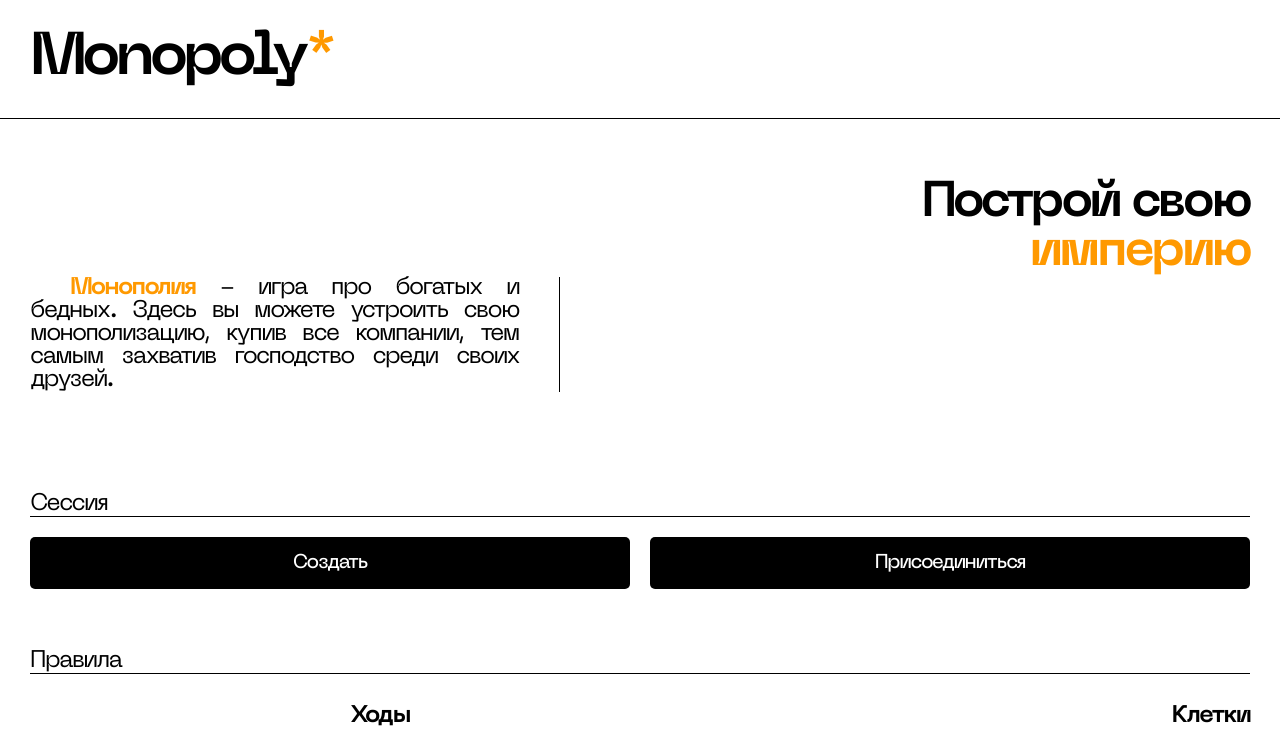
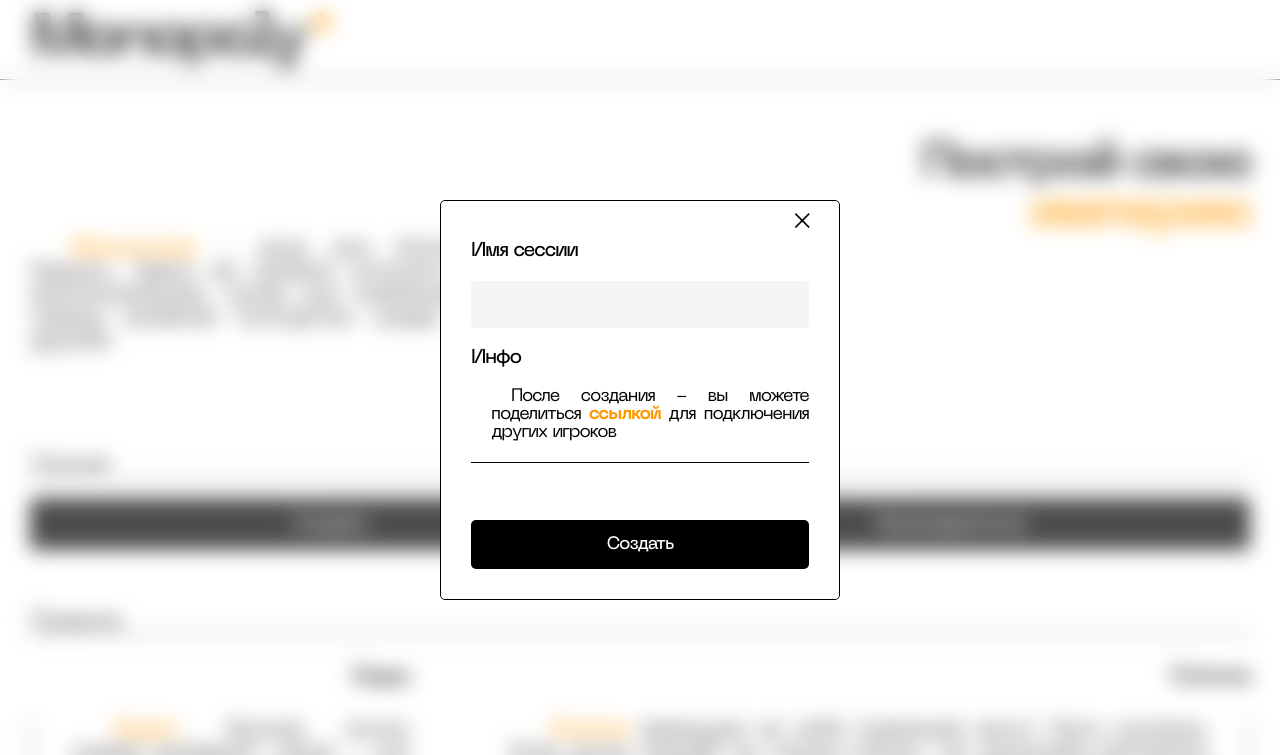
Before and after one commit to alternatio/monopoly, a Next.js app: page / in a window 1280 px wide. Shown: the top 755 px of the page. Built offline with nearby package versions, Linux system fonts and the light colour scheme.

Commit message:
added popups

```diff
--- a/components/Wrapper.tsx
+++ b/components/Wrapper.tsx
@@ -1,9 +1,11 @@
 import {FC, ReactNode} from "react";
 import style from '/styles/components/wrapper.module.scss'
+import {motion} from "framer-motion";
 
 const Wrapper: FC<{children?: ReactNode}> = (props) => {
 	return (
-		<div className={style.wrapper}>
+		<div
+			className={style.wrapper}>
 			<div className={style.container}>
 				{props.children}
 			</div>
--- a/pages/index.tsx
+++ b/pages/index.tsx
@@ -1,12 +1,90 @@
 import type {NextPage} from 'next'
 import style from '/styles/pages/Home.module.scss'
-import React, {useState} from "react"
+import React, {FC, useState} from "react"
+import {motion, AnimatePresence} from "framer-motion";
 
 import Wrapper from "../components/Wrapper"
 
 const Home: NextPage = () => {
+	const [addPopupVisible, handleAddPopupVisible] = useState<boolean>(true)
+	const [joinPopupVisible, handleJoinPopupVisible] = useState<boolean>(false)
+
+	const AddSessionPopup: FC = () => {
+		return (
+			<motion.div
+				initial={{opacity: 0}}
+				animate={{opacity: 1}}
+				exit={{opacity: 0}}
+				className={style.popupWrapper}>
+				<div className={style.popup}>
+					<button
+						onClick={() => handleAddPopupVisible(false)}
+						className={style.cross}>
+						⨉
+					</button>
+					<main className={style.popupMain}>
+						<h3 className={style.popupTitle}>
+							Имя сессии
+						</h3>
+						<label>
+							<input className={style.input} type="text"/>
+						</label>
+						<h3 className={style.popupTitle}>
+							Инфо
+						</h3>
+						<p className={style.popupText}>
+							После создания - вы можете поделиться <span className={style.accent}>ссылкой</span> для подключения других игроков
+						</p>
+					</main>
+					<button className={style.button}>
+						Создать
+					</button>
+				</div>
+			</motion.div>
+		)
+	}
+
+	const JoinSessionPopup: FC = () => {
+		return (
+			<motion.div
+				initial={{opacity: 0}}
+				animate={{opacity: 1}}
+				exit={{opacity: 0}}
+				className={style.popupWrapper}>
+				<div className={style.popup}>
+					<button
+						onClick={() => handleJoinPopupVisible(false)}
+						className={style.cross}>
+						⨉
+					</button>
+					<main className={style.popupMain}>
+						<h3 className={style.popupTitle}>
+							Ссылка сессии
+						</h3>
+						<label>
+							<input className={style.input} type="text"/>
+						</label>
+					</main>
+					<button className={style.button}>
+						Подключиться
+					</button>
+				</div>
+			</motion.div>
+		)
+	}
+
 	return (
 		<Wrapper>
+			<AnimatePresence>
+				{addPopupVisible &&
+          <AddSessionPopup />
+				}
+			</AnimatePresence>
+			<AnimatePresence>
+				{joinPopupVisible &&
+					<JoinSessionPopup />
+				}
+			</AnimatePresence>
 			<header className={style.header}>
 				Monopoly<span className={style.accent}>*</span>
 			</header>
@@ -24,10 +102,14 @@
 						Сессия
 					</div>
 					<div className={style.sessionButtons}>
-						<button className={style.button}>
+						<button
+							onClick={() => handleAddPopupVisible(true)}
+							className={style.button}>
 							Создать
 						</button>
-						<button className={style.button}>
+						<button
+							onClick={() => handleJoinPopupVisible(true)}
+							className={style.button}>
 							Присоединиться
 						</button>
 					</div>
--- a/styles/components/wrapper.module.css
+++ b/styles/components/wrapper.module.css
@@ -6,6 +6,7 @@
 
 .wrapper {
   width: 100%;
+  height: 100%;
 }
 
 .wrapper * {
--- a/styles/components/wrapper.module.scss
+++ b/styles/components/wrapper.module.scss
@@ -8,6 +8,7 @@
 
 .wrapper {
   width: 100%;
+  height: 100%;
   @extend %column;
 }
 .wrapper * {
--- a/styles/global/globals.css
+++ b/styles/global/globals.css
@@ -17,7 +17,7 @@
 }
 
 ::-webkit-scrollbar-thumb {
-  background: #000;
+  background: #FF9900;
 }
 
 html {
@@ -36,7 +36,7 @@
   text-decoration: none;
 }
 
-button {
+button, input {
   background: none;
   outline: none;
   border: none;
--- a/styles/global/globals.scss
+++ b/styles/global/globals.scss
@@ -17,7 +17,7 @@
   width: .4rem;
 }
 ::-webkit-scrollbar-thumb {
-  background: #000;
+  background: #FF9900;
 }
 
 html {
@@ -36,7 +36,7 @@
   text-decoration: none;
 }
 
-button {
+button, input {
   background: none;
   outline: none;
   border: none;
--- a/styles/pages/Home.module.css
+++ b/styles/pages/Home.module.css
@@ -221,6 +221,76 @@
   border-bottom: #FF9900 solid 0.05rem;
 }
 
+.popupWrapper {
+  display: flex;
+  align-items: center;
+  justify-content: center;
+  position: fixed;
+  width: 100%;
+  height: 100%;
+  background: rgba(255, 255, 255, 0.3);
+  z-index: 100;
+  backdrop-filter: blur(0.5rem);
+}
+
+.popup {
+  width: min(100%, 20rem);
+  min-height: 20rem;
+  padding: 2rem 1.5rem 1.5rem;
+  border-radius: 0.25rem;
+  border: #000000 solid 0.05rem;
+  background: #FFFFFF;
+  position: relative;
+  display: flex;
+  flex-direction: column;
+  gap: 2rem;
+  justify-content: space-between;
+}
+
+.popupMain {
+  display: flex;
+  flex-direction: column;
+  gap: 1rem;
+}
+
+.popupTitle {
+  font-size: 1rem;
+  line-height: 1rem;
+  font-weight: 500;
+}
+
+.input {
+  font-size: 0.9rem;
+  background: #F4F4F4;
+  border-radius: 0.25rem;
+  width: 100%;
+  padding: 0.75rem;
+}
+
+.popupText {
+  font-size: 0.9rem;
+  line-height: 0.9rem;
+  text-align: justify;
+  padding: 0 0 1rem 1rem;
+  text-indent: 1rem;
+  border-bottom: #000000 solid 0.05rem;
+}
+.popupText * {
+  font-size: 0.9rem;
+  line-height: 0.9rem;
+}
+
+.cross {
+  position: absolute;
+  right: 1rem;
+  top: 0;
+  padding: 0.5rem;
+  cursor: pointer;
+}
+.cross:hover {
+  opacity: 0.5;
+}
+
 @media (min-width: 640px) {
   .textBorderRight, .textBorderLeft {
     font-size: 1rem;
--- a/styles/pages/Home.module.scss
+++ b/styles/pages/Home.module.scss
@@ -227,6 +227,70 @@
   }
 }
 
+.popupWrapper {
+  display: flex;
+  align-items: center;
+  justify-content: center;
+  position: fixed;
+  width: 100%;
+  height: 100%;
+  background: rgba($white, .3);
+  z-index: 100;
+  backdrop-filter: blur(.5rem);
+}
+.popup {
+  width: min(100%, 20rem);
+  min-height: 20rem;
+  padding: 2rem 1.5rem 1.5rem;
+  border-radius: .25rem;
+  border: $common-color solid .05rem;
+  background: $white;
+  position: relative;
+  display: flex;
+  flex-direction: column;
+  gap: 2rem;
+  justify-content: space-between;
+}
+.popupMain {
+  display: flex;
+  flex-direction: column;
+  gap: 1rem;
+}
+.popupTitle {
+  font-size: 1rem;
+  line-height: 1rem;
+  font-weight: $medium;
+}
+.input {
+  font-size: .9rem;
+  background: #F4F4F4;
+  border-radius: .25rem;
+  width: 100%;
+  padding: .75rem;
+}
+.popupText {
+  font-size: .9rem;
+  line-height: .9rem;
+  text-align: justify;
+  padding: 0 0 1rem 1rem;
+  text-indent: 1rem;
+  border-bottom: $common-color solid .05rem;
+  * {
+    font-size: .9rem;
+    line-height: .9rem;
+  }
+}
+.cross {
+  position: absolute;
+  right: 1rem;
+  top: 0;
+  padding: .5rem;
+  cursor: pointer;
+  &:hover {
+    opacity: .5;
+  }
+}
+
 @media (min-width: 640px) {
   %text {
     font-size: 1rem;
```
Also changed, not shown: 2 other files (tests, documents, lock files or other folders).
